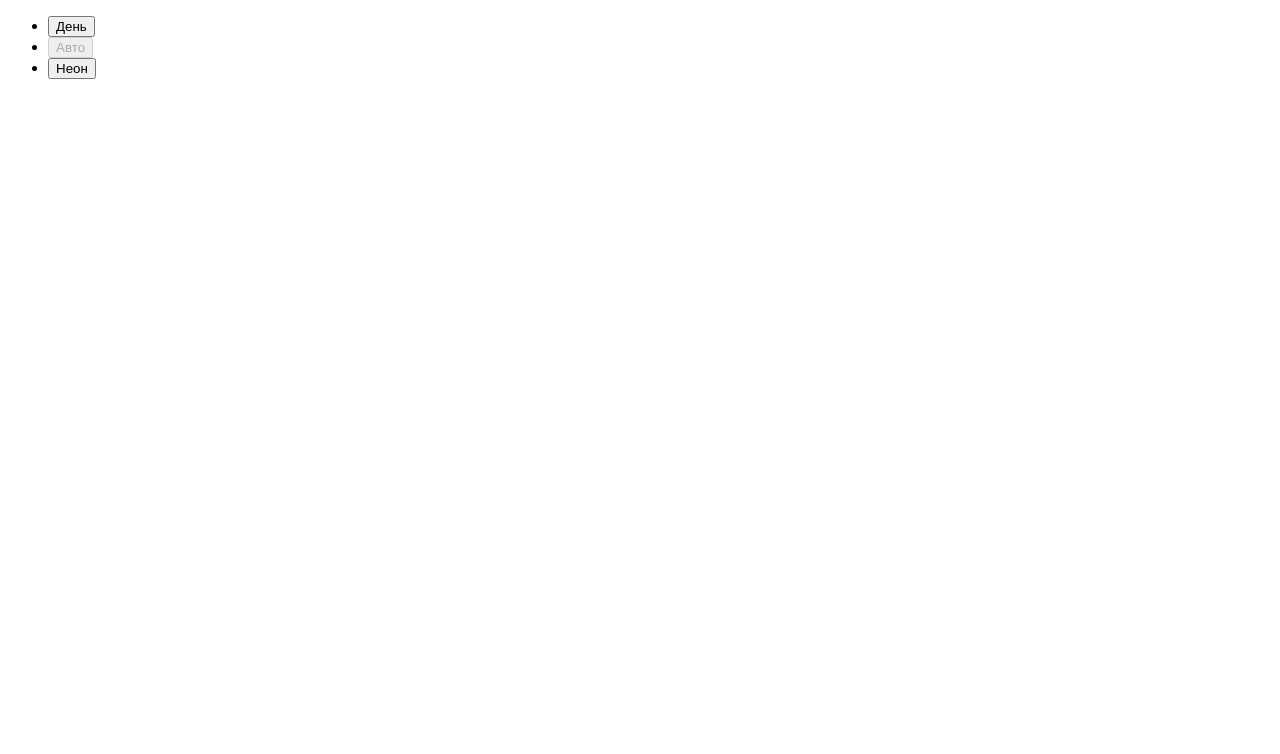
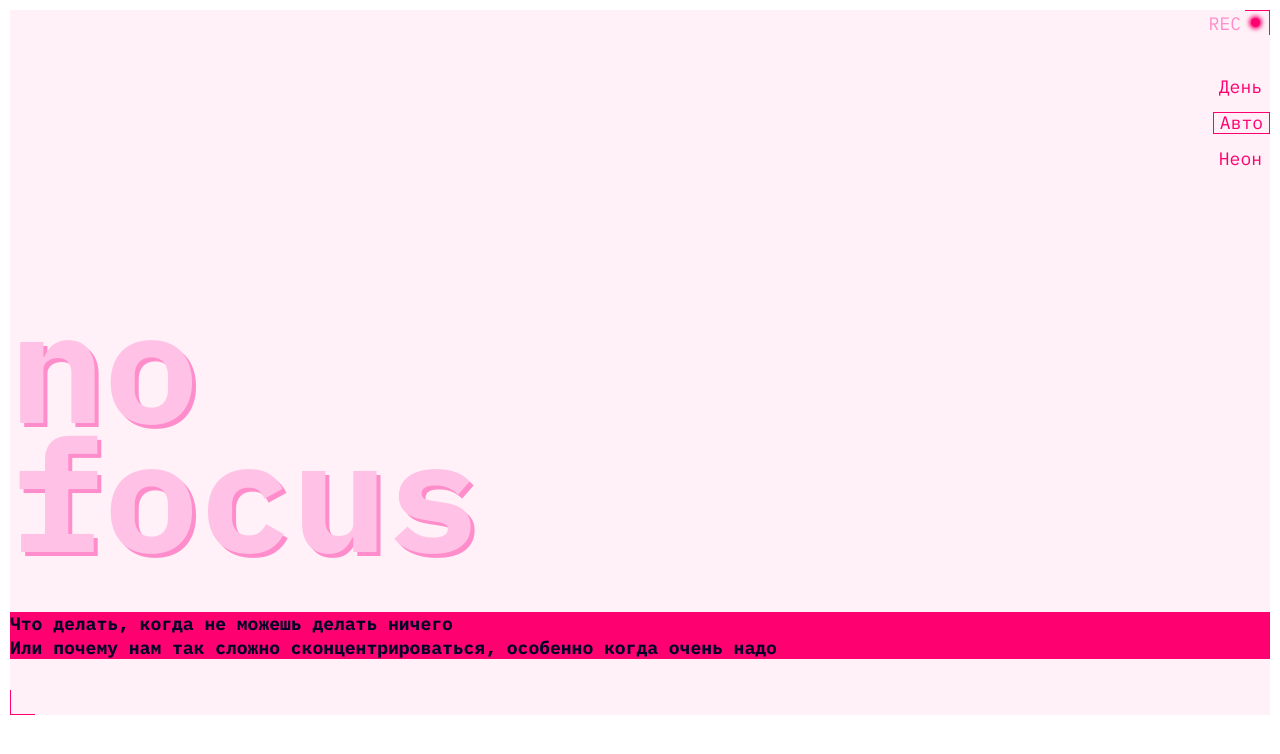
Before and after one commit to utrovlesu/slozhno-sosredotochitsya, a website: page index.html in a window 1280 px wide. Drawn offline with Linux system fonts and the light colour scheme.

Commit message:
added header

```diff
--- a/index.html
+++ b/index.html
@@ -4,8 +4,14 @@
     <meta charset="UTF-8" />
     <meta http-equiv="X-UA-Compatible" content="IE=edge" />
     <meta name="viewport" content="width=device-width, initial-scale=1.0" />
+    <link rel="stylesheet" href="./styles/globals.css" />
+    <link rel="stylesheet" href="./styles/variables.css">
+    <link rel="stylesheet" href="./styles/style.css">
+    <link rel="stylesheet" href="./styles/dark.css">
+    <link rel="stylesheet" href="./styles/light.css">
     <link rel="stylesheet" href="./fonts/fonts.css" />
-    <link rel="stylesheet" href="./styles/style.css" />
+    <meta name="color-scheme" content="dark light">
+    <link rel="shortcut icon" type="image/x-icon" href="./images/favicon.ico">
     <title>Сложно сосредоточиться</title>
   </head>
   <body class="page">
@@ -36,6 +42,14 @@
           </li>
         </ul>
       </nav>
+      <div aria-hidden="true" class="rec">
+       rec
+      </div>
+      <h1 class="h1">no <br>focus</h1>
+      <p class="title-decor">
+        Что делать, когда не можешь делать ничего<br>
+        Или почему нам так сложно сконцентрироваться, особенно когда очень надо
+      </p>
     </header>
     <script src="./scripts/script.js"></script>
   </body>
--- a/styles/dark.css
+++ b/styles/dark.css
@@ -3,10 +3,39 @@
   здесь окажутся стили, которые нужно переопределить принудительно,
   переключая тему
 */
+:root.theme-dark {
+  --main-color: #000028;
+  --accent-color: #FF0070;
+  --heading-color: #DB00FF;
+  --text-color: #F1B2CE;
+}
+
 
 .page.theme_dark {
   /* сохраните этот селектор в приведённом виде.
     Так стили написанные ниже будут иметь больший вес,
     чем стили в медиазапросе предпочтений пользователя
   */
+  background-color: var(--main-color);
 }
+
+.rec {
+  color: var(--accent-color);
+  text-transform: uppercase;
+  position: absolute;
+  right: 10px;
+  top: 2px;
+  padding-right: 19px;
+}
+
+.rec::after {
+  content: '';
+  position: absolute;
+  width: 9px;
+  height: 9px;
+  right: 0px;
+  top: 6px;
+  box-shadow: 0px 0px 4px 2px #ff0070;
+  background: #ff0070;
+  border-radius: 50%;
+}
--- a/styles/globals.css
+++ b/styles/globals.css
@@ -39,4 +39,5 @@ a {
   font-family: inherit;
   font-size: inherit;
   line-height: inherit;
+  background: transparent;
 }
--- a/styles/light.css
+++ b/styles/light.css
@@ -4,9 +4,41 @@
   переключая тему
 */
 
+:root.theme-light {
+  --accent-color: #FF8DCB;
+  --heading-color: #FFC2E6;
+  --text-color: #353430;
+  --main-color: #FFF1F7;
+}
+
 .page.theme_light {
   /* сохраните этот селектор в приведённом виде.
     Так стили написанные ниже будут иметь больший вес,
     чем стили в медиазапросе предпочтений пользователя
   */
+
+  background-color: var(--main-color);
 }
+
+.page.theme_light .rec {
+  display: none;
+}
+
+@media (prefers-color-scheme: light) {
+  :root {
+        /* Дублируем переменные светлой темы */
+        --accent-color: #FF8DCB;
+        --heading-color: #FFC2E6;
+        --text-color: #353430;
+        --main-color: #FFF1F7;
+    }
+}
+
+.header {
+  background: var(--main-color);
+}
+
+.h1 {
+  color: var(--heading-color);
+  text-shadow: 4px 4px 0 var(--accent-color);
+}
--- a/styles/style.css
+++ b/styles/style.css
@@ -2,4 +2,94 @@
 
 .page {
   /* сохраните в разметке и стилях класс page. На его основе работает скрипт. */
+  font-family: IBM Plex Mono;
+  padding: 10px;
+  font-size: 18px;
 }
+
+/* Header */
+
+.header {
+  position: relative;
+  display: grid;
+  grid-template-rows: repeat(3, auto);
+  padding-block-end: 56px;
+  background: url("../images/cover-image-dark.png");
+}
+
+.decorated-zone::after {
+  content: '';
+  position: absolute;
+  width: 25.04px;
+  height: 25px;
+  border-right: 1px solid rgb(255, 0, 112);
+  border-top: 1px solid rgb(255, 0, 112);
+  top: 0;
+  right: 0;
+}
+
+.decorated-zone::before {
+  content: '';
+  position: absolute;
+  width: 25.04px;
+  height: 25px;
+  border-bottom: 1px solid rgb(255, 0, 112);
+  border-left: 1px solid rgb(255, 0, 112);
+  bottom: 0;
+  left: 0;
+}
+
+.header__theme-menu {
+  justify-self: end;
+  padding: 65px 0 65px;
+}
+
+.header__theme-menu-button {
+  color: rgb(255, 0, 112);
+  border: initial;
+  line-height: 18px;
+  cursor: pointer;
+}
+
+.header__theme-menu-button_active {
+  border: 1px solid rgb(255, 0, 112);
+}
+
+.header__theme-menu-item {
+  padding-block-end: 13px;
+}
+
+.header__theme-menu-item:last-child {
+  padding-block-end: 0;
+}
+
+.h1 {
+  font-size: clamp(7.25rem, 7.0115rem + 1.0178vw, 7.5rem);
+  color: var(--heading-color);
+  line-height: 82.5%;
+  font-size: 116px;
+  font-weight: 700;
+  text-shadow: 4px 4px 0 var(--accent-color);
+  padding: 65px 0 55px;
+}
+
+.title-decor {
+  background: #ff0070;
+  color: #000028;
+  font-weight: 700;
+  line-height: 23.4px;
+}
+
+.header__theme-menu-button_active {
+  pointer-events: none
+}
+
+/* End of Header*/
+
+/* Media */
+@media (min-width: 769px) {
+  .h1 {
+    font-size: clamp(7.5rem, 0.5625rem + 14.4531vw, 9.8125rem);
+  }
+}
+/* end of Media */
--- a/styles/variables.css
+++ b/styles/variables.css
@@ -2,3 +2,9 @@
   Переменные для вашего проекта
   и их переопределение под различные устройства
 */
+:root {
+  --main-color: #000028;
+  --accent-color: #FF0070;
+  --heading-color: #DB00FF;
+  --text-color: #F1B2CE;
+}
--- /dev/null
+++ b/tailwind.config.js
@@ -0,0 +1,8 @@
+/** @type {import('tailwindcss').Config} */
+module.exports = {
+  content: ["./src/**/*.{html,js}"],
+  theme: {
+    extend: {},
+  },
+  plugins: [],
+}
```
Also changed, not shown: package.json (added, +26 -0 lines), stylelint.config.js (added, +29 -0 lines), 3 other files.
